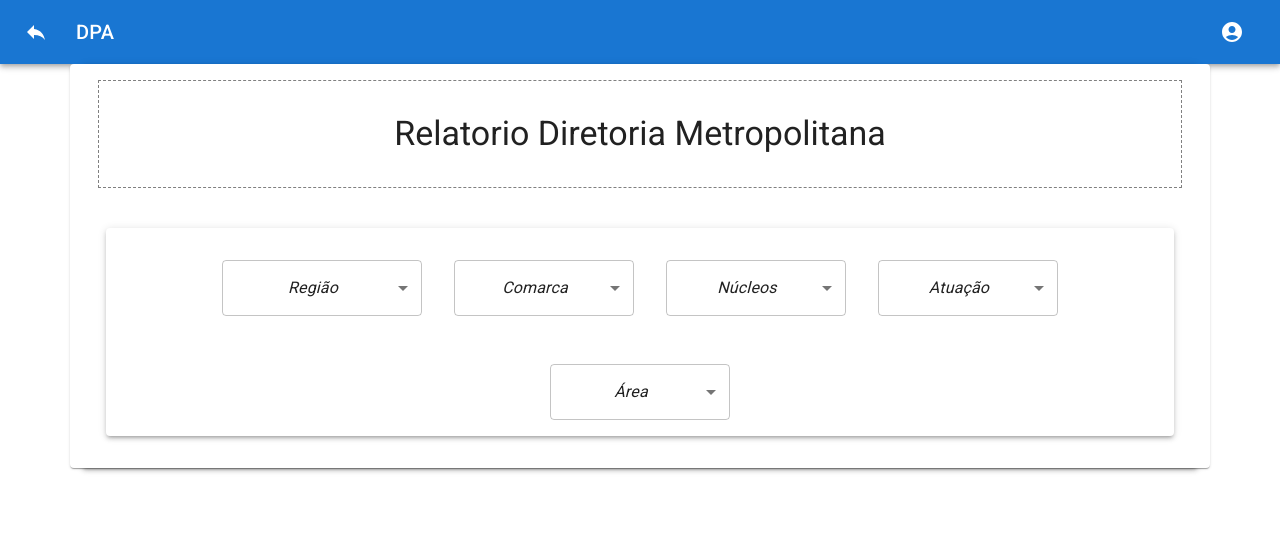
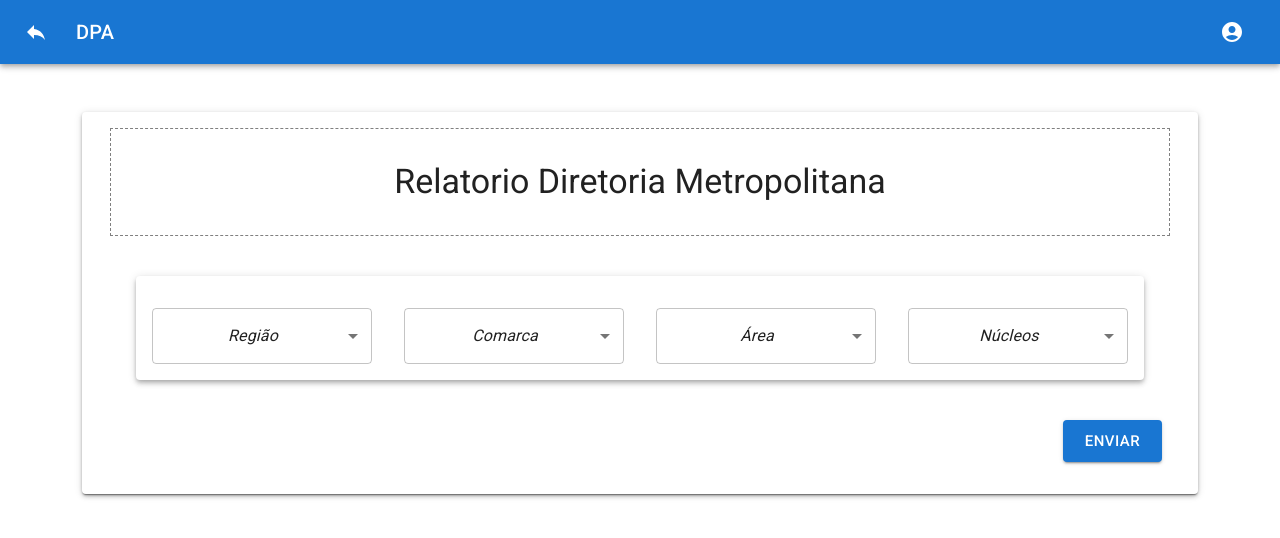
Before and after one commit to SabrinaSouzaDev/next-bootstrap, a Next.js app: page /diretoriaAdministrativa in a window 1280 px wide. Shown: the top 538 px of the page. Built offline with nearby package versions, Linux system fonts and the light colour scheme.

Commit message:
atualização de responsi forms

```diff
--- a/components/layout/LayoutWithMenu/Layout.tsx
+++ b/components/layout/LayoutWithMenu/Layout.tsx
@@ -15,7 +15,9 @@ export default function Layout( {children}:any ): JSX.Element{
   return (
       <main>
       <ResponsiveAppBar />
+      <Container className='mt-5'>
         {children}
+        </Container>
       </main>
   );
 }
--- a/components/layout/navbar.tsx
+++ b/components/layout/navbar.tsx
@@ -30,6 +30,7 @@ export default function MenuAppBar() {
   };
 
   return (
+
     <Box sx={{ flexGrow: 1 }}>
       <AppBar position="static">
         <Toolbar>
--- a/components/screen/Area.tsx
+++ b/components/screen/Area.tsx
@@ -8,12 +8,12 @@ import Box from '@mui/material/Box';
 import Paper from '@mui/material/Paper';
 
 const ITEM_HEIGHT = 38;
-const ITEM_PADDING_TOP = 8;
+const ITEM_PADDING_TOP = 5;
 const MenuProps = {
   PaperProps: {
     style: {
       maxHeight: ITEM_HEIGHT * 4.5 + ITEM_PADDING_TOP,
-      width: 150,
+      width: 160,
     },
   },
 };
@@ -56,7 +56,7 @@ export default function MultipleSelectArea() {
 
   return (
 
-      <FormControl sx={{ m: 1, width: 180, mt: 3 }}>
+      <FormControl sx={{ m: 1, width: 220, mt: 3 }}>
         <Select
           multiple
           displayEmpty
--- a/components/screen/Atuacao.tsx
+++ b/components/screen/Atuacao.tsx
@@ -54,7 +54,7 @@ export default function MultipleSelectAtuacao() {
 
   return (
     <div>
-      <FormControl sx={{ m: 1, width: 180, mt: 3 }}>
+      <FormControl sx={{ m: 1, width: 200, mt: 3 }}>
         <Select
           multiple
           displayEmpty
--- a/components/screen/Comarca.tsx
+++ b/components/screen/Comarca.tsx
@@ -6,12 +6,12 @@ import FormControl from '@mui/material/FormControl';
 import Select, { SelectChangeEvent } from '@mui/material/Select';
 
 const ITEM_HEIGHT = 38;
-const ITEM_PADDING_TOP = 8;
+const ITEM_PADDING_TOP = 5;
 const MenuProps = {
   PaperProps: {
     style: {
       maxHeight: ITEM_HEIGHT * 4.5 + ITEM_PADDING_TOP,
-      width: 150,
+      width: 160,
     },
   },
 };
@@ -54,7 +54,7 @@ export default function MultipleSelectComarca() {
 
   return (
     <div>
-      <FormControl sx={{ m: 1, width: 180, mt: 3 }}>
+      <FormControl sx={{ m: 1, width: 220, mt: 3 }}>
         <Select
           multiple
           displayEmpty
--- a/components/screen/Nucleo.tsx
+++ b/components/screen/Nucleo.tsx
@@ -6,12 +6,12 @@ import FormControl from '@mui/material/FormControl';
 import Select, { SelectChangeEvent } from '@mui/material/Select';
 
 const ITEM_HEIGHT = 38;
-const ITEM_PADDING_TOP = 8;
+const ITEM_PADDING_TOP = 5;
 const MenuProps = {
   PaperProps: {
     style: {
       maxHeight: ITEM_HEIGHT * 4.5 + ITEM_PADDING_TOP,
-      width: 150,
+      width: 160,
     },
   },
 };
@@ -54,7 +54,7 @@ export default function MultipleSelectNucleo() {
 
   return (
     <div>
-      <FormControl sx={{ m: 1, width: 180, mt: 3 }}>
+      <FormControl sx={{ m: 1, width: 220, mt: 3 }}>
         <Select
           multiple
           displayEmpty
--- a/components/screen/Regiao.tsx
+++ b/components/screen/Regiao.tsx
@@ -6,12 +6,12 @@ import FormControl from '@mui/material/FormControl';
 import Select, { SelectChangeEvent } from '@mui/material/Select';
 
 const ITEM_HEIGHT = 38;
-const ITEM_PADDING_TOP = 8;
+const ITEM_PADDING_TOP = 5;
 const MenuProps = {
   PaperProps: {
     style: {
       maxHeight: ITEM_HEIGHT * 4.5 + ITEM_PADDING_TOP,
-      width: 150,
+      width: 160,
     },
   },
 };
@@ -54,7 +54,7 @@ export default function MultipleSelect() {
 
   return (
     <div>
-      <FormControl sx={{ m: 1, width: 200, mt: 3 }}>
+      <FormControl sx={{ m: 1, width: 220, mt: 3 }}>
         <Select
           multiple
           displayEmpty
--- a/src/pages/diretoriaAdministrativa.tsx
+++ b/src/pages/diretoriaAdministrativa.tsx
@@ -16,7 +16,6 @@ import OutlinedInput from '@mui/material/OutlinedInput';
 import MultipleSelectRegiao from '../../components/screen/Regiao'
 import MultipleSelectComarca from '../../components/screen/Comarca'
 import MultipleSelectNucleo from '../../components/screen/Nucleo'
-import MultipleSelectAtuacao from '../../components/screen/Atuacao'
 import MultipleSelectArea from '../../components/screen/Area'
 
 
@@ -51,20 +50,14 @@ const useStyles = makeStyles((theme: Theme) =>
 );
 
 export default function SelectLabels() {
-  const [Regiao, Comarca, Nucleo, Atuacao, Area ] = React.useState('');
   const classes = useStyles();
-  const handleChange = (event: SelectChangeEvent) => {
-    setAge(event.target.value);
-  };
-
   return (
-
     <Layout>
-
-    <Container className='mt-n5'>
+    <Container >
+      <Row>
      <Paper elevation={3}>
       <Row className="text-center">
-      <Card>
+      <Card >
       <Box border="1px dashed grey" p={[2, 3, 4]} m={2}>
       <Col>
       <Typography variant="h4" component="h2">
@@ -73,10 +66,10 @@ export default function SelectLabels() {
       </Col>
       </Box>
       <CardContent>
-
       <Box
     sx={{
       display: 'flex',
+      justifyContent: 'center',
       flexWrap: 'wrap',
       '& > :not(style)': {
         m: 1,
@@ -84,35 +77,38 @@ export default function SelectLabels() {
       },
     }}
   >
-      <Paper elevation={3}>
-      <FormControl sx={{ m: 1, minWidth: 140 }}>
+      <Paper elevation={4}>
+      <FormControl sx={{ m: 1, minWidth: 190 }}>
       <MultipleSelectRegiao/>
 
       </FormControl>
-      <FormControl sx={{ m: 1, minWidth: 140 }}>
+      <FormControl sx={{ m: 1, minWidth: 190 }}>
 
       <MultipleSelectComarca/>
 
         </FormControl>
-      <FormControl sx={{ m: 1, minWidth: 140 }}>
-      <MultipleSelectNucleo/>
-
+      <FormControl sx={{ m: 1, minWidth: 190 }}>
+      <MultipleSelectArea/>
         </FormControl>
 
-        <FormControl sx={{ m: 1, minWidth: 140 }}>
-        <MultipleSelectAtuacao/>
-
+        <FormControl sx={{ m: 1, minWidth: 190 }}>
+        <MultipleSelectNucleo/>
         </FormControl>
-        <FormControl sx={{ m: 1, minWidth: 140 }}>
-        <MultipleSelectArea/>
-        </FormControl>
+        {/* <FormControl sx={{ m: 1, minWidth: 140 }}>
+        </FormControl> */}
     </Paper>
     </Box>
+    <CardActions className="d-flex justify-content-end align-items-center align-self-center">
+    <Stack spacing={1} direction="row" className='mt-4'>
+        <Button size="large" variant="contained">Enviar</Button>
+    </Stack>
+    </CardActions>
     </CardContent>
     </Card>
-      </Row>
-      </Paper>
-      </Container>
+    </Row>
+    </Paper>
+    </Row>
+    </Container>
     </Layout>
 
   );
```
